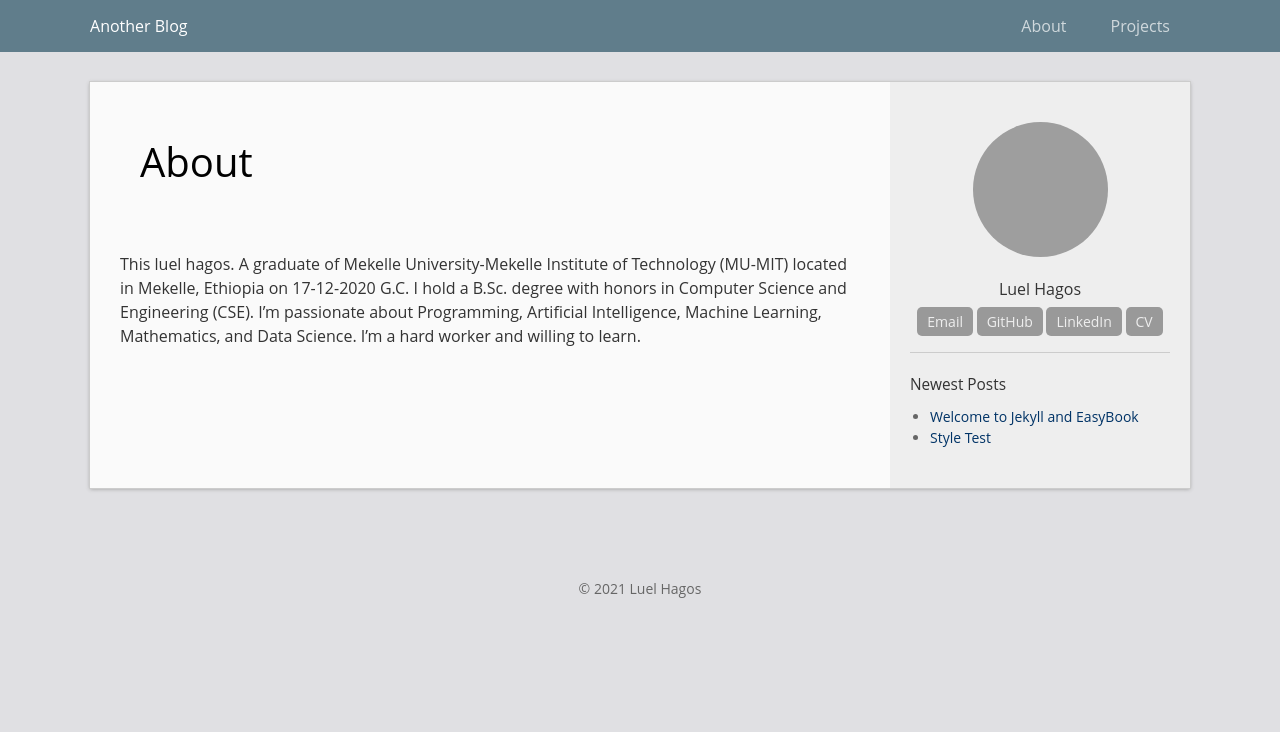
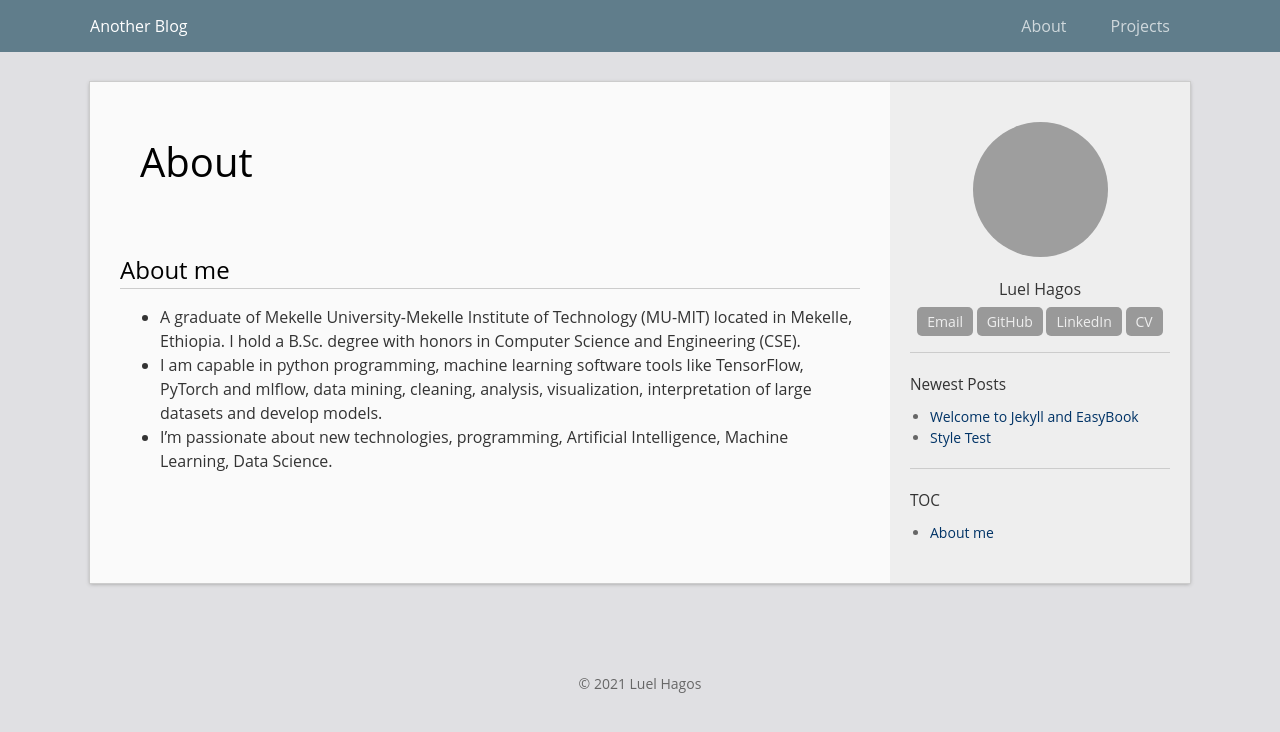
Before and after one commit to laobubu/jekyll-theme-EasyBook, a Jekyll site: the page built from about.md, in a window 1280 px wide. Shown: the top 732 px of the page. Built offline with Jekyll 4.4.1, drawn with Linux system fonts in a browser that asks for light colours; grey boxes are pictures that could not be loaded.

Commit message:
Update about.md

```diff
--- a/about.md
+++ b/about.md
@@ -3,4 +3,9 @@ layout: page
 title: About
 permalink: /about/
 ---
-This luel hagos. A graduate of Mekelle University-Mekelle Institute of Technology (MU-MIT) located in Mekelle, Ethiopia on 17-12-2020 G.C. I hold a B.Sc. degree with honors in Computer Science and Engineering (CSE). I’m passionate about Programming, Artificial Intelligence, Machine Learning, Mathematics, and Data Science. I'm a hard worker and willing to learn.
+
+## About me
+
+* A graduate of Mekelle University-Mekelle Institute of Technology (MU-MIT) located in Mekelle, Ethiopia. I hold a B.Sc. degree with honors in Computer Science and Engineering (CSE).
+* I am capable in python programming,  machine learning software tools like TensorFlow, PyTorch and mlflow, data mining, cleaning, analysis, visualization, interpretation of large datasets and develop models.
+* I'm passionate about new technologies, programming, Artificial Intelligence, Machine Learning, Data Science.
```
